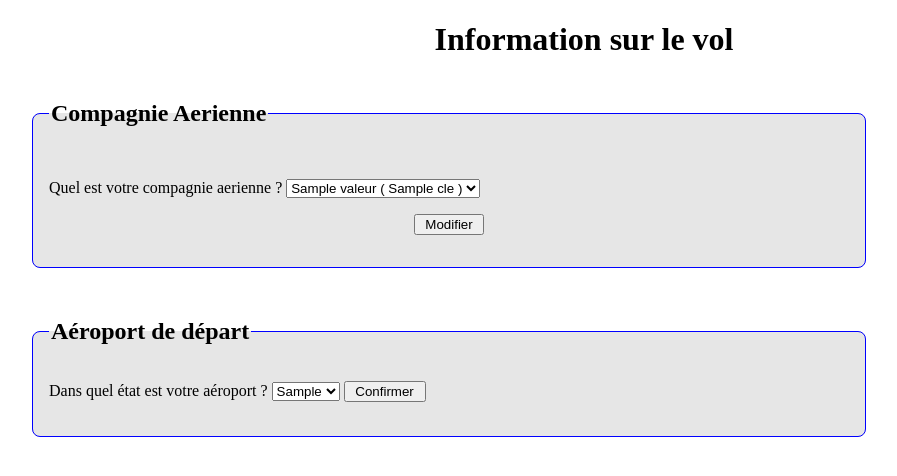
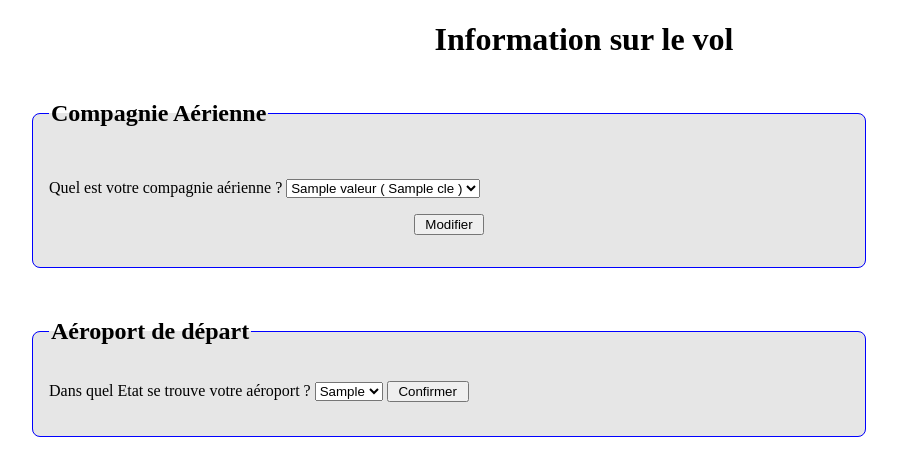
Before and after one commit to Fond-u/RetVolAvion, a Flask app: template rvaapp/templates/infoV.html in a window 1280 px wide. Shown: the top 476 px of the page, without its empty margins (56-953 px from the left). Run offline with Flask 2, Linux system fonts and the light colour scheme; the template is opened without the code that fills it: most values are stand-ins (such as "Sample title", 1, 10 or a date in 2020); parts of the project's set-up code (start-up, migrations or seed data) failed here and were passed over.

Commit message:
modif html

```diff
--- a/rvaapp/templates/index.html
+++ b/rvaapp/templates/index.html
@@ -9,10 +9,10 @@
 </head>
 <body>
 
-	<h1 align="center"> Bienvenue sur l'API d'anticipation de retard de vol d'avions </h1>
+	<h1 align="center"> Bienvenue sur l'API d'anticipation de retard de vols d'avion </h1>
 
 	<div>
-		<p>Cette API traite les vols interne sur le territoire Americain</p>
+		<p>Cette API traite les vols internes sur le territoire américain</p>
 		<p> </p>
 		<form method="get" action="/info/">
 			<label for="start">Munissez-vous de votre billet d'avion et clickez sur commencer : </label>
--- a/rvaapp/templates/infoV.html
+++ b/rvaapp/templates/infoV.html
@@ -13,11 +13,11 @@
 
 	<div>
 	<fieldset>
-		<legend > <h2>Compagnie Aerienne</h2> </legend>
+		<legend > <h2>Compagnie Aérienne</h2> </legend>
 
 		<form method="post" action="/info/">
 		   <p>
-		       <label for="ca">Quel est votre compagnie aerienne ?</label>
+		       <label for="ca">Quel est votre compagnie aérienne ?</label>
 		       <select name="ca" id="ca">
 			    	{% for cle , valeur in ca_dict.items() %}
 				    	{% if cle == ca_val %}
@@ -43,7 +43,7 @@
 			<legend><h2>Aéroport de départ</h2></legend>
 
 			<form method="post" action="/info/">
-				<label for="st_or">Dans quel état est votre aéroport ?</label>
+				<label for="st_or">Dans quel Etat se trouve votre aéroport ?</label>
 				<select name="st_or" id="st_or">
 					{% for st in st_or_list %}
 						{% if st == st_or_val %}
@@ -60,7 +60,7 @@
 			</form>
 			{% if step_val > 1 %}
 			<form method="post" action="/info/">
-				<label for="ct_or">Dans quelle ville est votre aéroport ?</label>
+				<label for="ct_or">Dans quelle ville se trouve votre aéroport ?</label>
 				<select name="ct_or" id="ct_or">
 					{% for ct in ct_or_list %}
 						{% if ct == ct_or_val %}
@@ -102,7 +102,7 @@
 				<form method="post" action="/info/">
 					<label for="date_or">Indiquez le jour de départ :</label>
 					<input type="date" name = "date_or" value = "{{ date_or_val }}"/><br/>
-					<label for="time_or">Indiquez l'heure de l'embarquement :</label>
+					<label for="time_or">Indiquez l'heure d'embarquement :</label>
 					<input type="time" name = "time_or" value = "{{ time_or_val }}"/><br/>
 
 					<input type="hidden" name = "step" value= 5 />
@@ -125,7 +125,7 @@
 			<legend><h2>Aéroport d'arrivée</h2></legend>
 
 			<form method="post" action="/info/">
-				<label for="st_ar">Dans quel état est votre aéroport ?</label>
+				<label for="st_ar">Dans quel Etat se trouve votre aéroport ?</label>
 				<select name="st_ar" id="st_ar">
 					{% for sta in st_ar_list %}
 						{% if sta == st_ar_val %}
@@ -148,7 +148,7 @@
 
 			{% if step_val > 5 %}
 			<form method="post" action="/info/">
-				<label for="ct_ar">Dans quelle ville est votre aéroport ?</label>
+				<label for="ct_ar">Dans quelle ville se trouve votre aéroport ?</label>
 				<select name="ct_ar" id="ct_ar">
 					{% for ct in ct_ar_list %}
 						{% if ct == ct_ar_val %}
@@ -197,7 +197,7 @@
 
 			{% if step_val > 7 %}
 				<form method="post" action="/pred/">
-					<label for="date_ar">Indiquez le jour de d'arrivée :</label>
+					<label for="date_ar">Indiquez le jour d'arrivée :</label>
 					<input type="date" name = "date_ar" value = "{{ date_or_val }}"/><br/>
 					<label for="time_ar">Indiquez l'heure prevue d'arrivée :</label>
 					<input type="time" name = "time_ar" value = "{{ time_or_val }}"/><br/>
--- a/rvaapp/templates/pred.html
+++ b/rvaapp/templates/pred.html
@@ -10,7 +10,7 @@
 	<h1 align="center"> Résumé de votre vol </h1>
 
 	<fieldset>
-		<legend > <h2>Votre Billet</h2> </legend>
+		<legend > <h2>Votre billet</h2> </legend>
 
 		<form method="GET" action="/info/">
 			<p>
@@ -28,7 +28,7 @@
 
 	<fieldset>
 			<p align="center">
-				Si votre vol subit un retard, il est estimé a {{retard}} min
+				Si votre vol subit un retard, il est estimé à {{retard}} min
 			</p>
 	</fieldset>
 
```
